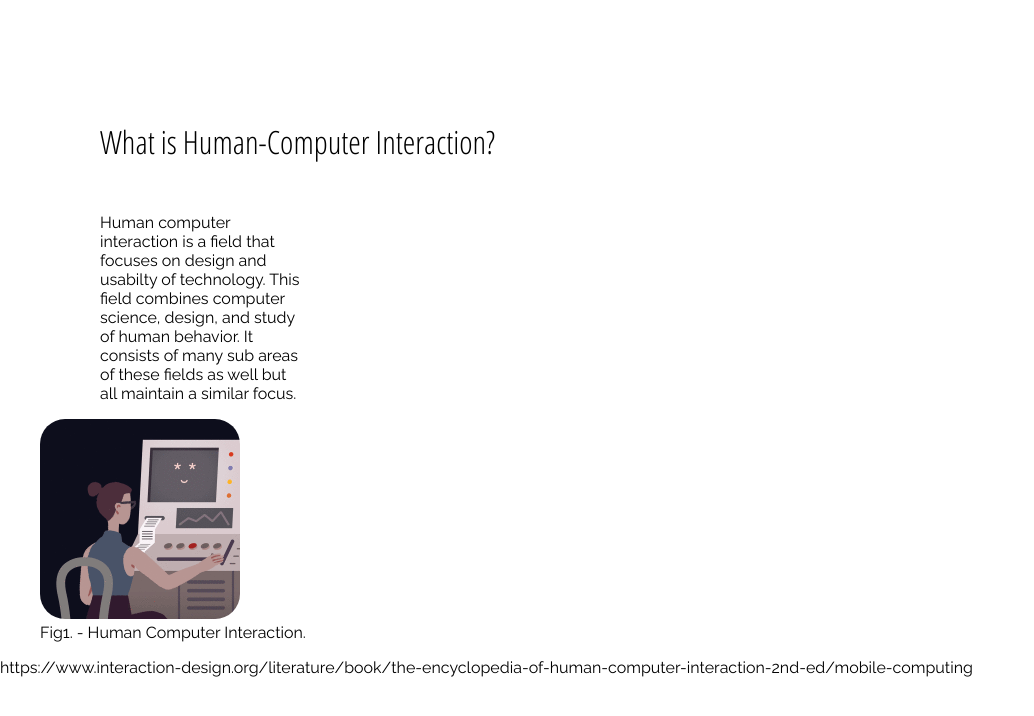
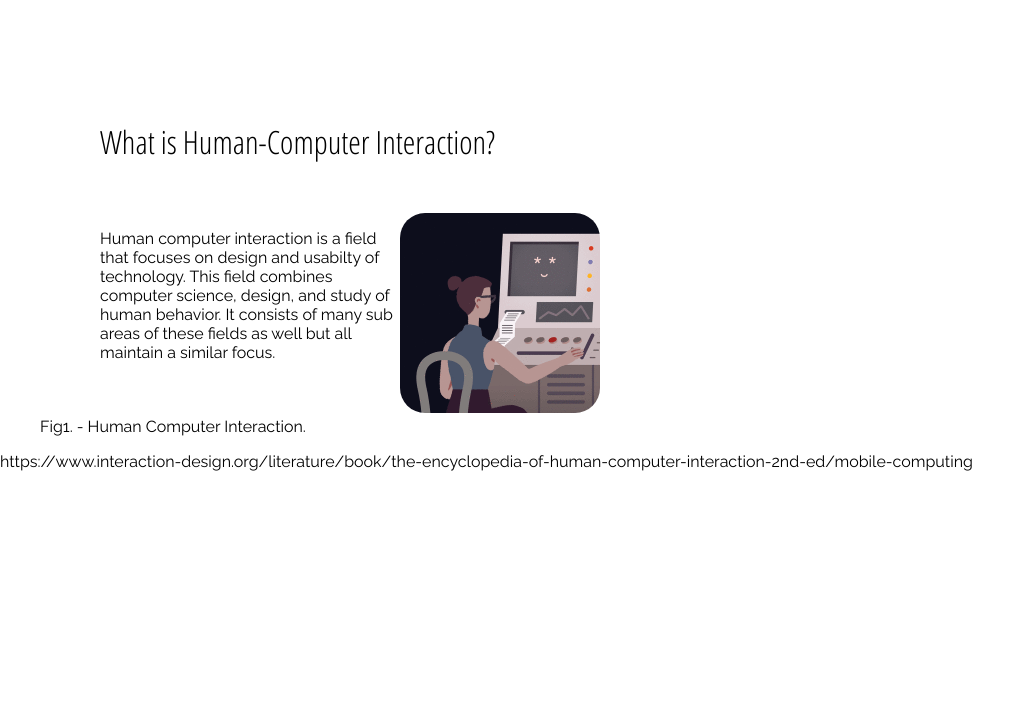
Before and after one commit to Mimileo/cst336, a PHP site: page /homework/homework1/index.html in a window 1280 px wide. Shown: the part 50-766 px from the top of the page, without its empty margins (0-1034 px from the left). Run offline with PHP 8.4, Linux system fonts and the light colour scheme.

Commit message:
update hw

```diff
--- a/homework/homework1/css/styles.css
+++ b/homework/homework1/css/styles.css
@@ -52,11 +52,14 @@ li a:hover {
     color: #4d4d4d;
 }
 
+#hci{
+
+    width: 300px;
+    float:left;
+}
 
 #cpu img {
+    position:relative;
     border-radius: 25px;
+
 }
-
-article {
-    width: 200px;
-}
--- a/homework/homework1/index.html
+++ b/homework/homework1/index.html
@@ -23,7 +23,7 @@
 
 <h1>What is Human-Computer Interaction?</h1>
         <main>
-            <article>
+            <article id="hci">
             <p>Human computer interaction is a field that focuses on design and usabilty of technology.
             This field combines computer science, design, and study of human behavior.
             It consists of many sub areas of these fields as well but all maintain a similar focus.</p>
```
